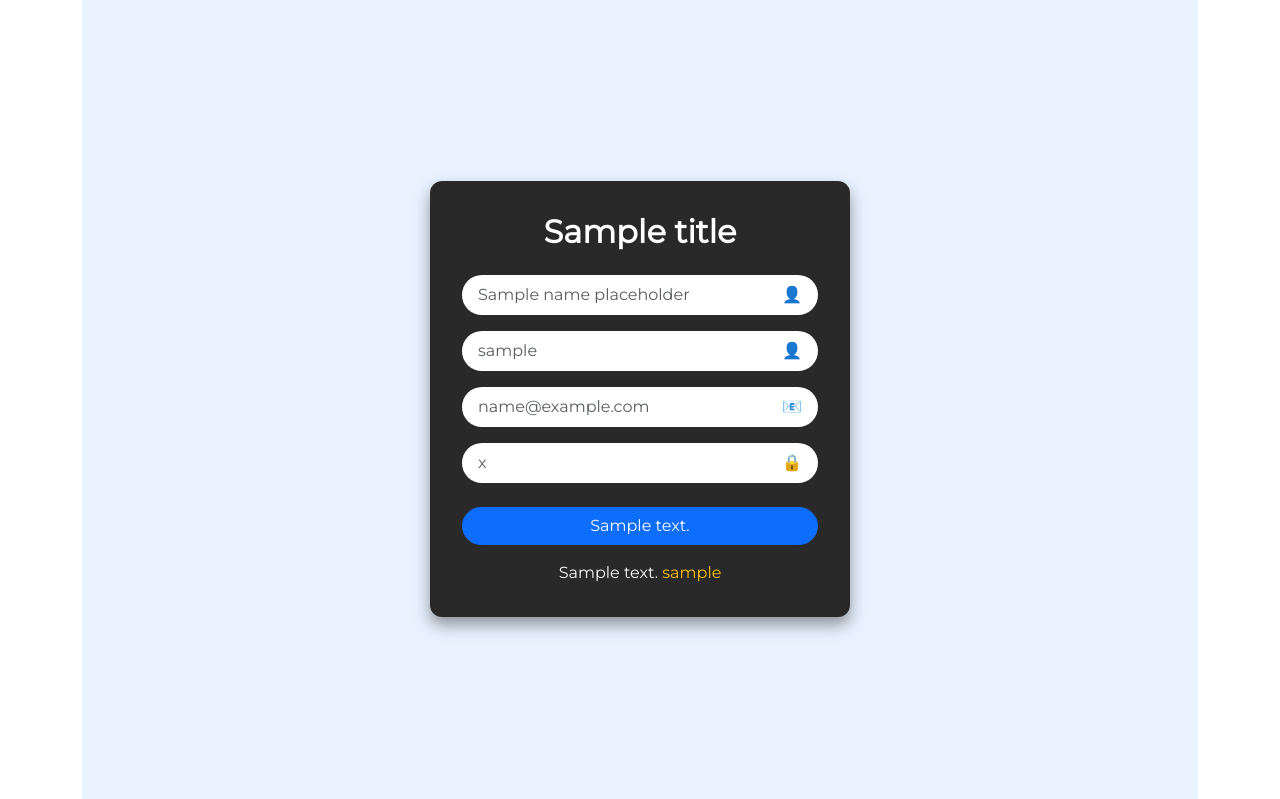
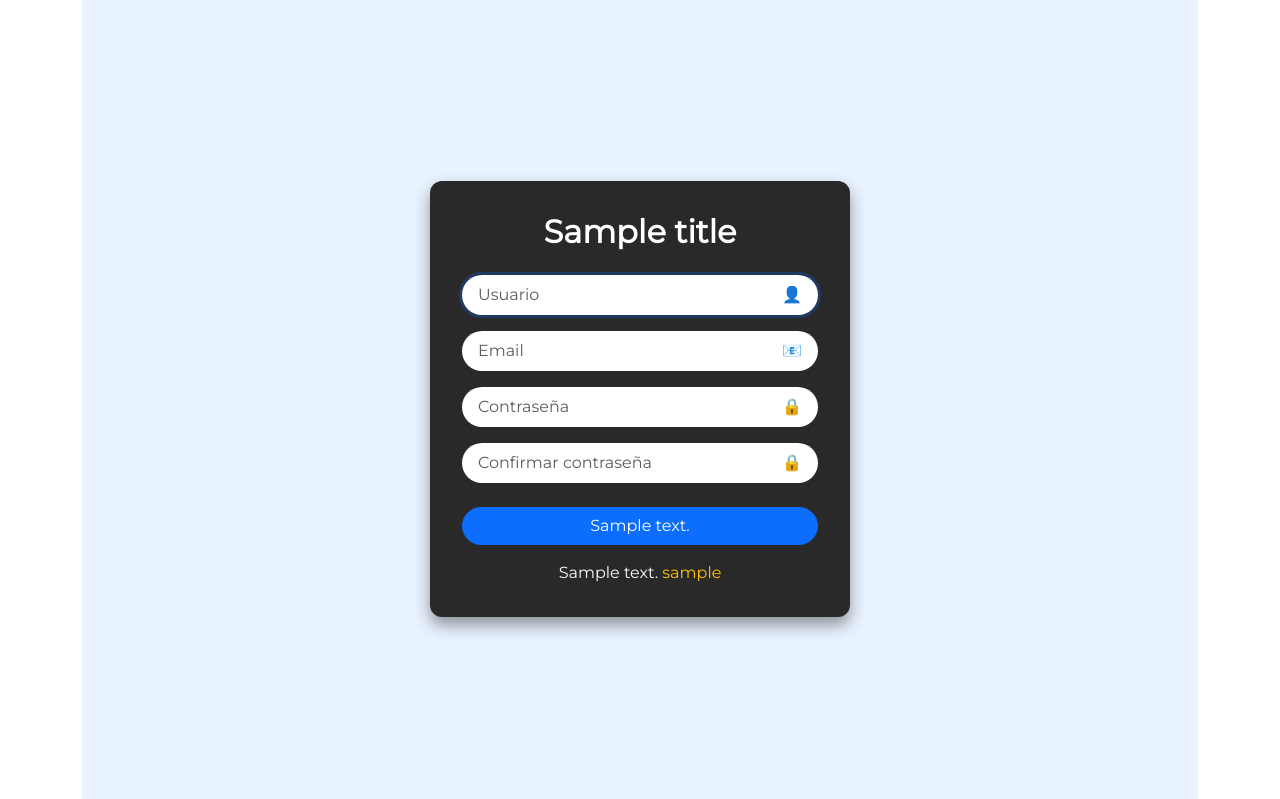
Before and after one commit to YANA021/MOP-METODO-GRAFICO, a Django app: template templates/register.html in a window 1280 px wide. Shown: the part 65-864 px from the top of the page. Run offline with Django 5.2, Linux system fonts and the light colour scheme; tables that the repository leaves empty hold one stand-in row (values such as "Sample post"); the template is opened without the code that fills it: values that come from a table or form of the project are taken from there, most other values are stand-ins (such as "Sample title", 1, 10 or a date in 2020).

Commit message:
Implement authentication views and CSRF-safe forms

```diff
--- a/Grafica_app/forms.py
+++ b/Grafica_app/forms.py
@@ -1,4 +1,6 @@
 from django import forms
+from django.contrib.auth.forms import AuthenticationForm, UserCreationForm
+from django.contrib.auth.models import User
 
 class ProblemaPLForm(forms.Form):
     OBJETIVO_CHOICES = [
@@ -30,3 +32,41 @@ class ProblemaPLForm(forms.Form):
             if res.get('operador') not in ['<=', '>=', '=']:
                 raise forms.ValidationError('Operador invalido')
         return parsed
+
+
+class StyledAuthenticationForm(AuthenticationForm):
+    """Authentication form with Bootstrap styling."""
+
+    def __init__(self, *args, **kwargs):
+        super().__init__(*args, **kwargs)
+        self.fields['username'].widget.attrs.update(
+            {'class': 'form-control', 'placeholder': 'Usuario'}
+        )
+        self.fields['password'].widget.attrs.update(
+            {'class': 'form-control', 'placeholder': 'Contraseña', 'id': 'password'}
+        )
+
+
+class StyledUserCreationForm(UserCreationForm):
+    """User creation form with email field and Bootstrap styling."""
+
+    email = forms.EmailField(required=True)
+
+    class Meta(UserCreationForm.Meta):
+        model = User
+        fields = ("username", "email", "password1", "password2")
+
+    def __init__(self, *args, **kwargs):
+        super().__init__(*args, **kwargs)
+        self.fields['username'].widget.attrs.update(
+            {'class': 'form-control', 'placeholder': 'Usuario'}
+        )
+        self.fields['email'].widget.attrs.update(
+            {'class': 'form-control', 'placeholder': 'Email'}
+        )
+        self.fields['password1'].widget.attrs.update(
+            {'class': 'form-control', 'placeholder': 'Contraseña'}
+        )
+        self.fields['password2'].widget.attrs.update(
+            {'class': 'form-control', 'placeholder': 'Confirmar contraseña'}
+        )
--- a/Grafica_app/urls.py
+++ b/Grafica_app/urls.py
@@ -7,22 +7,6 @@ urlpatterns = [
     path('metodo-grafico/', views.metodo_grafico, name='metodo_grafico'),
     path('metodo-grafico/export/<str:formato>/', views.exportar_resultado, name='exportar_resultado'),
     path('metodo-simplex/', TemplateView.as_view(template_name='home.html'), name='metodo_simplex'),
-    path('login/', TemplateView.as_view(template_name='login.html'), name='login'),
-    path(
-        'register/',
-        TemplateView.as_view(
-            template_name='register.html',
-            extra_context={
-                'title': 'Registro',
-                'name_placeholder': 'Nombre completo',
-                'username_placeholder': 'Usuario',
-                'email_placeholder': 'Email',
-                'password_placeholder': 'Contraseña',
-                'button_text': 'Registrarse',
-                'question_text': '¿Ya tienes una cuenta?',
-                'login_text': 'Iniciar sesión',
-            },
-        ),
-        name='register',
-    ),
+    path('login/', views.login_view, name='login'),
+    path('register/', views.register, name='register'),
 ]
--- a/templates/register.html
+++ b/templates/register.html
@@ -10,20 +10,23 @@
   <form class="register-container" method="post">
      {% csrf_token %}
     <h2 class="text-center mb-4">{{ title }}</h2>
+    {% if form.errors %}
+    <div class="alert alert-danger">Por favor corrige los errores.</div>
+    {% endif %}
     <div class="mb-3 form-field">
-      <input type="text" class="form-control" placeholder="{{ name_placeholder }}" required>
+      {{ form.username }}
       <span class="field-icon">👤</span>
     </div>
     <div class="mb-3 form-field">
-      <input type="text" class="form-control" placeholder="{{ username_placeholder }}" required>
-      <span class="field-icon">👤</span>
+      {{ form.email }}
+      <span class="field-icon">📧</span>
     </div>
     <div class="mb-3 form-field">
-      <input type="email" class="form-control" placeholder="{{ email_placeholder }}" required>
-      <span class="field-icon">📧</span>
+      {{ form.password1 }}
+      <span class="field-icon">🔒</span>
     </div>
     <div class="mb-4 form-field">
-      <input type="password" class="form-control" placeholder="{{ password_placeholder }}" required>
+      {{ form.password2 }}
       <span class="field-icon">🔒</span>
     </div>
     <div class="d-grid mb-3">
```
Also changed, not shown: Grafica_app/views.py (+40 -2 lines), templates/login.html (+5 -2 lines).
